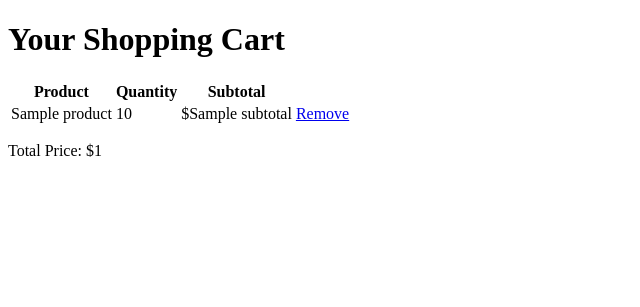
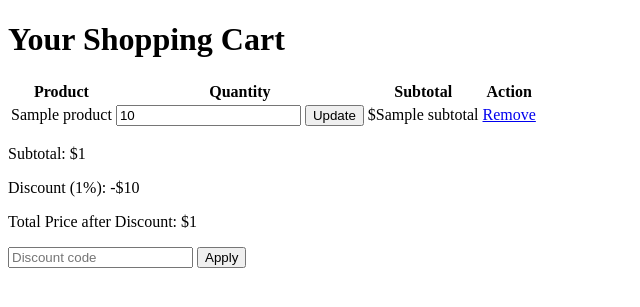
Before and after one commit to HubertFijolek1/E-commerce-site, a Django app: template cart/templates/cart/cart_detail.html in a window 1280 px wide. Shown: the top 307 px of the page, without its empty margins (0-640 px from the left). Run offline with Django 4.2, Linux system fonts and the light colour scheme; the template is opened without the code that fills it: most values are stand-ins (such as "Sample title", 1, 10 or a date in 2020); parts of the project's set-up code (start-up, migrations or seed data) failed here and were passed over.

Commit message:
Add discount code functionality to cart
Added a form for applying discount codes and updated the display to show discount amount and total price after discount. Modified quantity input to allow in-place updates for cart items.

```diff
--- a/cart/templates/cart/cart_detail.html
+++ b/cart/templates/cart/cart_detail.html
@@ -11,17 +11,35 @@
                 <th>Product</th>
                 <th>Quantity</th>
                 <th>Subtotal</th>
+                <th>Action</th>
             </tr>
             {% for item in cart_products %}
             <tr>
                 <td>{{ item.product.name }}</td>
-                <td>{{ item.quantity }}</td>
+                <td>
+                    <form action="{% url 'update_cart' item.product.id %}" method="post">
+                        {% csrf_token %}
+                        <input type="number" name="quantity" value="{{ item.quantity }}" min="1">
+                        <button type="submit">Update</button>
+                    </form>
+                </td>
                 <td>${{ item.subtotal }}</td>
                 <td><a href="{% url 'remove_from_cart' item.product.id %}">Remove</a></td>
             </tr>
             {% endfor %}
         </table>
-        <p>Total Price: ${{ total_price }}</p>
+
+        <p>Subtotal: ${{ total_price }}</p>
+        {% if discount_percent %}
+            <p>Discount ({{ discount_percent }}%): -${{ discount_amount }}</p>
+        {% endif %}
+        <p>Total Price after Discount: ${{ total_price_after_discount }}</p>
+
+        <form action="{% url 'apply_discount' %}" method="post">
+            {% csrf_token %}
+            <input type="text" name="code" placeholder="Discount code">
+            <button type="submit">Apply</button>
+        </form>
     {% else %}
         <p>Your cart is empty.</p>
     {% endif %}
```
